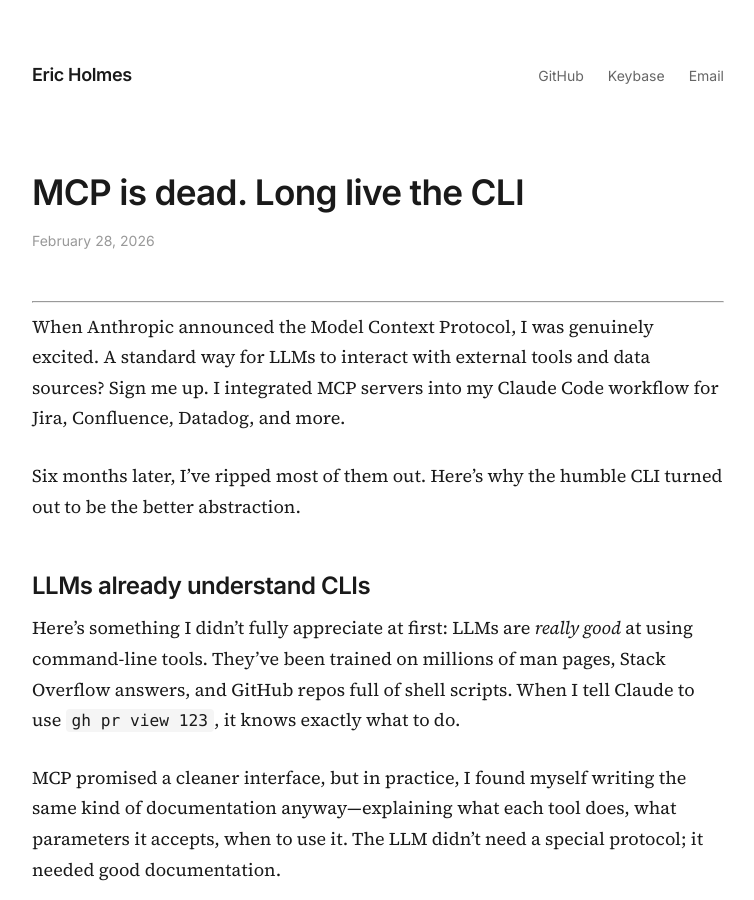
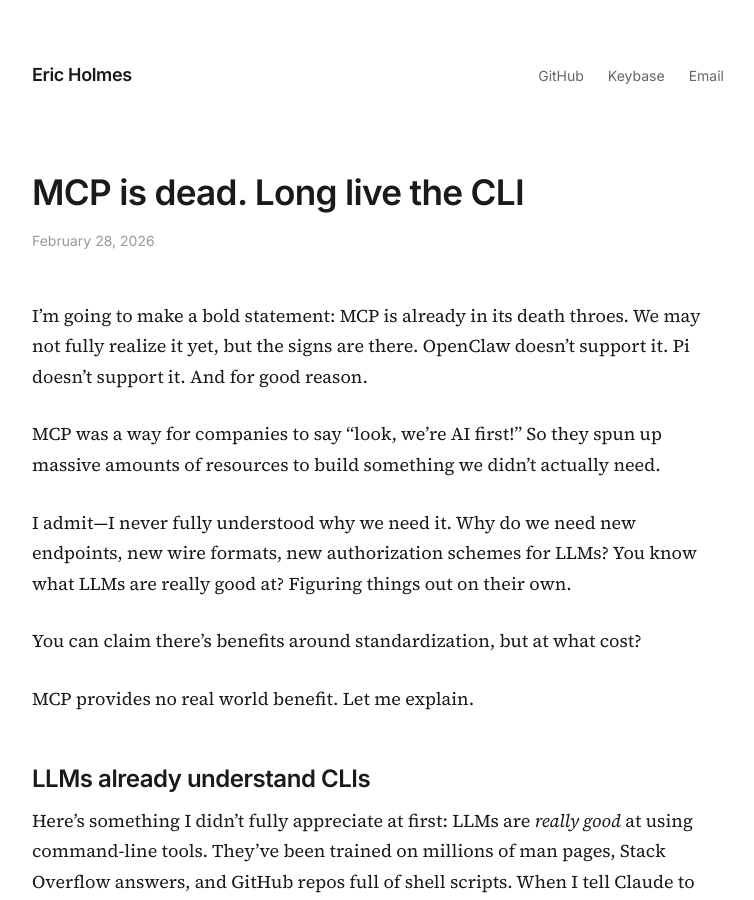
Before and after one commit to ejholmes/ejholmes.github.io, a Jekyll site: the page built from _posts/2026-02-28-mcp-is-dead-long-live-the-cli.md, in a window 1280 px wide and 900 px high. Shown: the whole window, without its empty margins (262-1016 px from the left). Built offline with Jekyll 4.4.1, drawn with Linux system fonts in a browser that asks for light colours.

Commit message:
Rework intro with stronger opening

```diff
--- a/_posts/2026-02-28-mcp-is-dead-long-live-the-cli.md
+++ b/_posts/2026-02-28-mcp-is-dead-long-live-the-cli.md
@@ -3,25 +3,15 @@
 title: MCP is dead. Long live the CLI
 ---
 
-<!-- OUTLINE
+I’m going to make a bold statement: MCP is already in its death throes. We may not fully realize it yet, but the signs are there. OpenClaw doesn’t support it. Pi doesn’t support it. And for good reason.
 
-- LLM's understand how to use CLI's just fine
-- CLI's are usable by humans too
-- CLI's are composable with other tools (e.g. piping output to `jq`). Sometimes this is necessary for context preservation (e.g. trying to analyze large terraform plans or state files)
-  - Try running a "count" on some MCP output
-- CLI's are not opinionated about auth
-- CLI's require no additional infrastructure
-- CC has a bug where MCP don't always initialize
-- MCP's need to be re-authed constantly.
-- MCP's are really limited in how you can allowlist them in settings.json (can only allowlist the action, not specific parameters used).
+MCP was a way for companies to say “look, we’re AI first!” So they spun up massive amounts of resources to build something we didn’t actually need.
 
--->
+I admit—I never fully understood why we need it. Why do we need new endpoints, new wire formats, new authorization schemes for LLMs? You know what LLMs are really good at? Figuring things out on their own.
 
----
+You can claim there’s benefits around standardization, but at what cost?
 
-When Anthropic announced the Model Context Protocol, I was genuinely excited. A standard way for LLMs to interact with external tools and data sources? Sign me up. I integrated MCP servers into my Claude Code workflow for Jira, Confluence, Datadog, and more.
-
-Six months later, I've ripped most of them out. Here's why the humble CLI turned out to be the better abstraction.
+MCP provides no real world benefit. Let me explain.
 
 ## LLMs already understand CLIs
 
```
